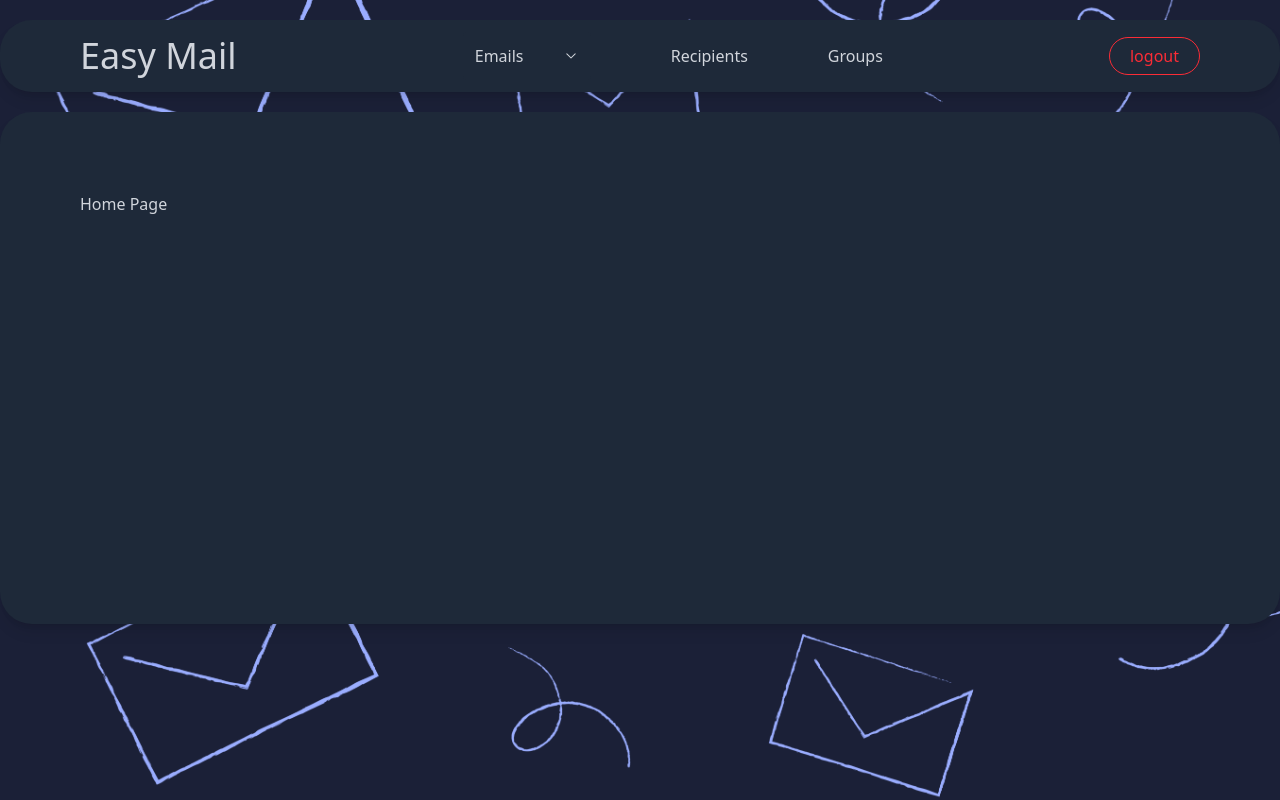
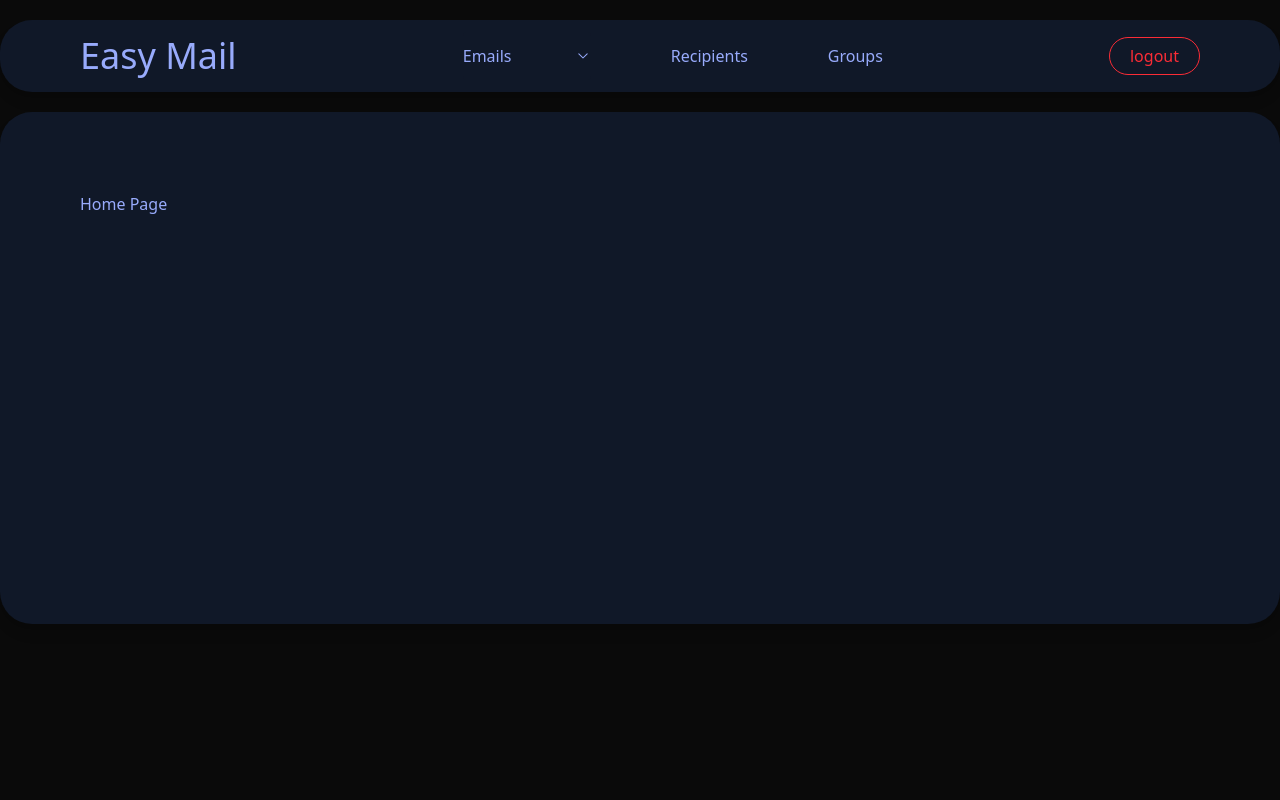
Before and after one commit to Robbobs/easy-mail-frontend, a React (Vite) app: page / in a window 1280 px wide. Built offline with nearby package versions, Linux system fonts and the light colour scheme.

Commit message:
changed styling

```diff
--- a/src/components/Button.tsx
+++ b/src/components/Button.tsx
@@ -33,7 +33,7 @@ export default function Button({
 
     const classes = twMerge(
         classNames(rest.className, "flex gap-2 items-center px-5 py-1.5 border", {
-            "border-gray-300 bg-gray-300 hover:bg-gray-600 hover:border-gray-600 text-black": primary,
+            "border-[#98abfc] bg-[#98abfc] hover:bg-[#5271fa] hover:border-[#5271fa] text-black": primary,
             "border-blue-500 bg-blue-500 hover:bg-blue-700 hover:border-blue-700 text-white": secondary,
             "border-teal-500 bg-teal-500 hover:bg-teal-700 hover:border-teal-700 text-white": success,
             "border-amber-500 bg-amber-500 hover:bg-amber-700 hover:border-amber-700 text-white": warning,
@@ -43,7 +43,7 @@ export default function Button({
 
             "bg-transparent hover:bg-transparent": outline,
 
-            "text-gray-300 hover:text-gray-600": outline && primary,
+            "text-[#98abfc] hover:text-[#5271fa]": outline && primary,
             "text-blue-500 hover:text-blue-700": outline && secondary,
             "text-teal-500 hover:text-teal-700": outline && success,
             "text-amber-500 hover:text-amber-700": outline && warning,
--- a/src/components/Dropdown.tsx
+++ b/src/components/Dropdown.tsx
@@ -31,7 +31,7 @@ export default function Dropdown({ options, label, onChange, className }: Dropdo
     const renderedOption = options.map((option) => {
         return (
             <div
-                className="hover:bg-gray-600 rounded cursor-pointer p-1"
+                className="hover:bg-gray-700 cursor-pointer p-1"
                 onClick={() => handleOptionClick(option)}
                 key={option.value}
             >
@@ -50,7 +50,7 @@ export default function Dropdown({ options, label, onChange, className }: Dropdo
             </Panel>
 
             {isOpen && (
-                <Panel className="absolute top-full w-full">
+                <Panel className="absolute top-full w-full border-2 border-gray-850">
                     {renderedOption}
                 </Panel>
             )}
--- a/src/components/Link.tsx
+++ b/src/components/Link.tsx
@@ -1,6 +1,7 @@
 import { ReactNode } from "react";
 import classNames from "classnames";
 import { useLocation, useNavigate } from "react-router-dom";
+import { twMerge } from "tailwind-merge";
 
 interface LinkProps {
     to: string;
@@ -13,11 +14,10 @@ export default function Link({ to, children, className, activeClassName }: LinkP
   const navigate = useNavigate();
   const location = useLocation();
 
-  const classes = classNames(
-        'text-blue-500',
-        className,
-        location.pathname === to && activeClassName
-    );
+  const classes = twMerge(
+    'text-blue-500',
+    classNames(className, location.pathname === to && activeClassName)
+  );
 
   const handleClick = (e: React.MouseEvent<HTMLAnchorElement>) => {
     if (e.metaKey || e.ctrlKey) {
--- a/src/components/Modal.tsx
+++ b/src/components/Modal.tsx
@@ -22,7 +22,7 @@ export default function Modal({ onClose, children, actionBar }: ModalProps){
 
     return ReactDOM.createPortal(
         <div className="text-gray-300">
-            <div onClick={onClose} className="fixed inset-0 backdrop-blur bg-[#1b2037]/35"></div>
+            <div onClick={onClose} className="fixed inset-0 backdrop-blur bg-[#98abfc]/50"></div>
             <div className="fixed inset-40 bg-gray-800 p-10 rounded">
                 <div className="flex flex-col justify-between h-full">
                     { children }
--- a/src/components/Navbar.tsx
+++ b/src/components/Navbar.tsx
@@ -25,7 +25,7 @@ export default function Navbar(){
     return (
         <div className="w-full max-h-[20px] pt-5 pb-23">
             <Panel className="px-20 flex flex-row items-center justify-between rounded-4xl shadow-lg" >
-                <Link className="text-gray-300 text-4xl" to={'/'}>
+                <Link className="text-[#98abfc] text-4xl" to={'/'}>
                     Easy Mail
                 </Link>
 
@@ -38,11 +38,11 @@ export default function Navbar(){
                         />
                     </div>
 
-                    <Link className="text-gray-300" activeClassName="border-b-3 border-teal-500 text-teal-500"  to={'/recipients'}>
+                    <Link className="text-[#98abfc]" activeClassName="border-b-3 border-zinc-200 text-zinc-200"  to={'/recipients'}>
                         Recipients
                     </Link>
 
-                    <Link className="text-gray-300" activeClassName="border-b-3 border-teal-500 text-teal-500"  to={'/groups'}>
+                    <Link className="text-[#98abfc]" activeClassName="border-b-3 border-teal-500 text-teal-500"  to={'/groups'}>
                         Groups
                     </Link>
                 </div>
--- a/src/components/Panel.tsx
+++ b/src/components/Panel.tsx
@@ -7,7 +7,7 @@ interface PanelProps extends HTMLAttributes<HTMLDivElement> {
 }
 
 export default function Panel({ children, className, ...rest }: PanelProps) {
-  const finalClassNames = twMerge('rounded p-3 bg-gray-800 w-auto h-auto', className);
+  const finalClassNames = twMerge('rounded pb-3 pt-3 bg-gray-900 w-auto h-auto', className);
 
   return (
     <div {...rest} className={finalClassNames}>
--- a/src/pages/Root.tsx
+++ b/src/pages/Root.tsx
@@ -4,7 +4,7 @@ import Panel from "../components/Panel";
 export default function Root() {
 
     return(
-        <div className="bg-[url('/stay-current-with-email_1300_867.png')] h-screen w-screen bg-cover bg-center bg-no-repeat text-gray-300">
+        <div className="bg-neutral-950 h-screen w-screen bg-cover bg-center bg-no-repeat text-[#98abfc]">
             <div className="container mx-auto">
                 <Navbar />
                 <Panel className="min-h-128 max-h-210 rounded-4xl shadow-lg p-20">
```
